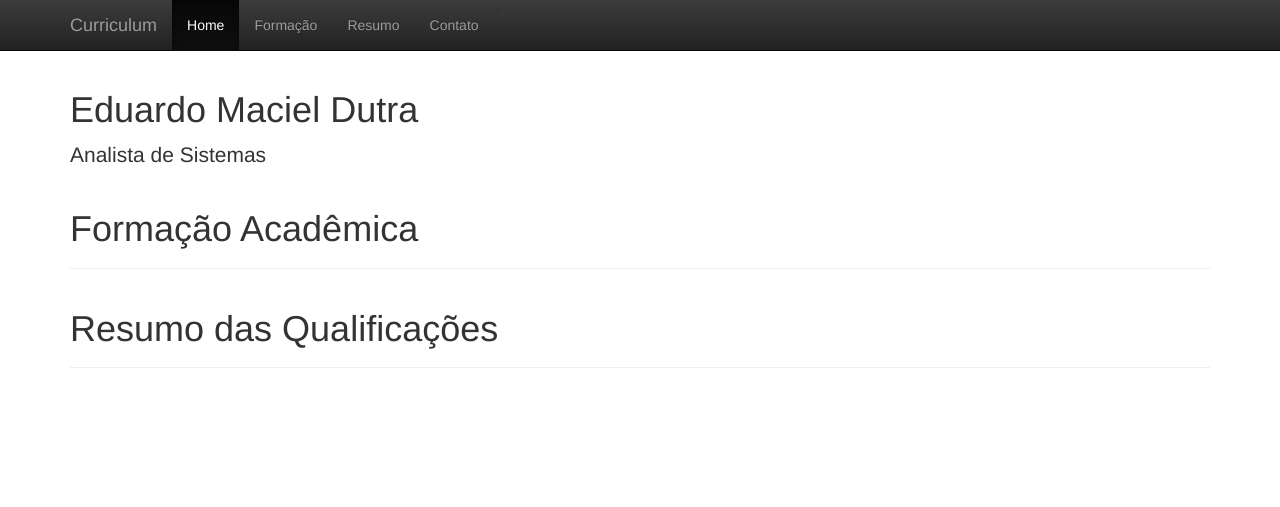
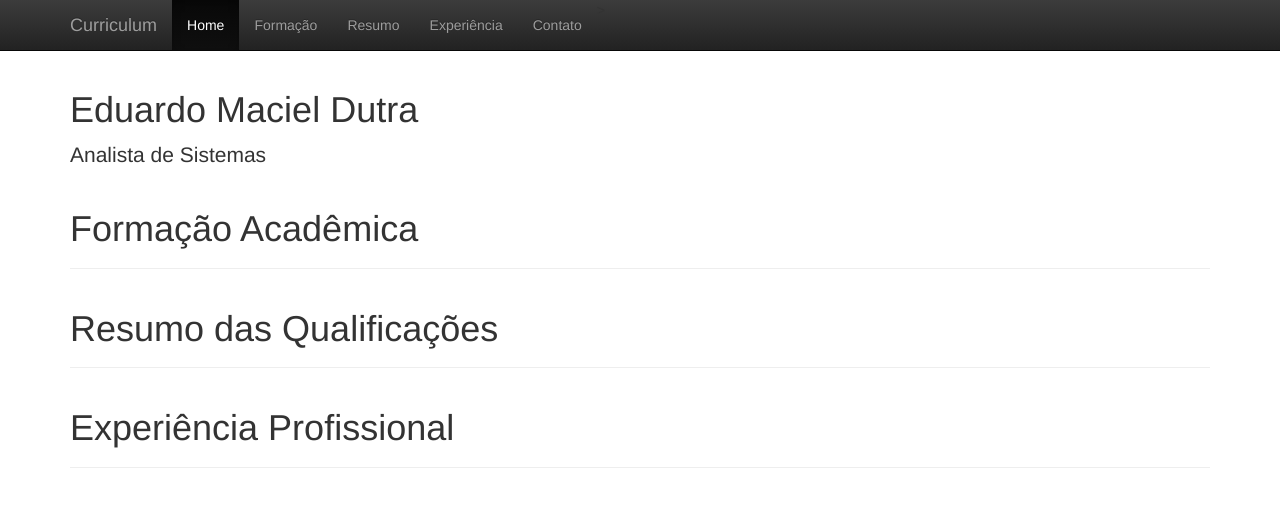
Before and after one commit to edudutra/curriculum, a PHP site: page / in a window 1280 px wide. Shown: the top 507 px of the page. Run offline with PHP 8.4, Linux system fonts and the light colour scheme; data that the repository does not hold is empty.

Commit message:
correcao inserts

```diff
--- a/index.php
+++ b/index.php
@@ -65,10 +65,10 @@ where not exists(
 $db->query("insert into secao (nome, apelido)
 select * from (select 'Experiência Profissional', 'Experiência') as tmp
 where not exists(
-    select nome from secao where nome = 'Experiência Profissional
+    select nome from secao where nome = 'Experiência Profissional'
 );");
 $db->query("insert into secao (nome, apelido)
-select * from (select 'Conhecimentos, 'Conhecimentos') as tmp
+select * from (select 'Conhecimentos', 'Conhecimentos') as tmp
 where not exists(
     select nome from secao where nome = 'Conhecimentos'
 );");
```
